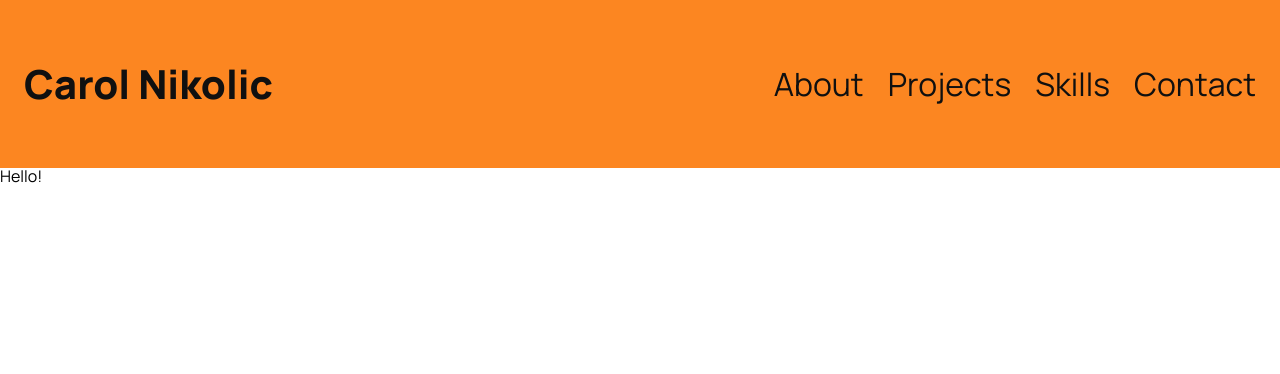
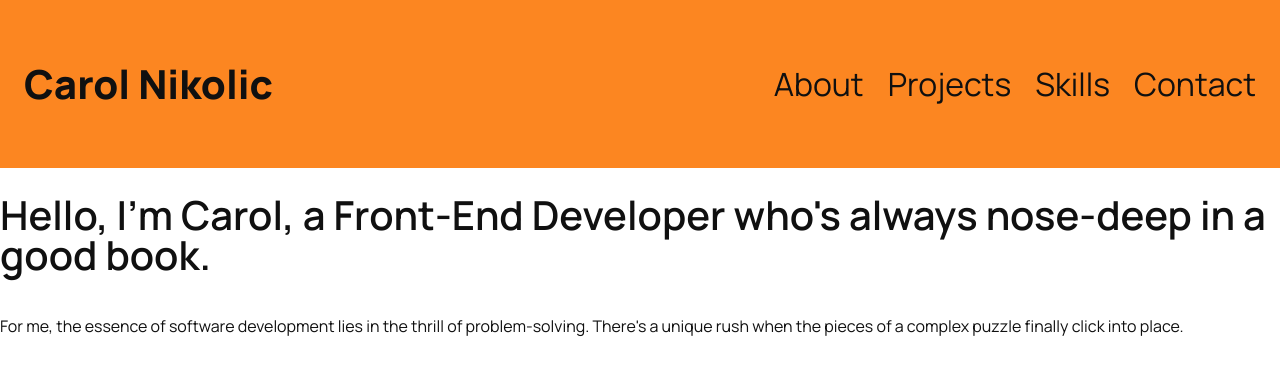
Before and after one commit to CarolANikolic/portfolio, a Next.js app: page / in a window 1280 px wide. Shown: the top 374 px of the page. Built offline with nearby package versions, Linux system fonts and the light colour scheme.

Commit message:
feat: create component for heading and text and add the first section title and text on main.

```diff
--- a/app/globals.css
+++ b/app/globals.css
@@ -39,7 +39,7 @@ table {
 
   /* Font-weight */
   --fw-lighter: 400;
-  --fw-darker: 500;
+  --fw-darker: 600;
 
   /* Line-height */
   --height-text: 1.5;
@@ -73,6 +73,14 @@ main {
 	margin: 0 auto;
 }
 
+h1, h2, h3, h4, h5, h6 {
+  font-weight: var(--height-heading);
+}
+
+p {
+  font-weight: var(--height-text);
+}
+
 @media  screen and (min-width: 1024px) {
   :root {
       --fs-medium: 1.75rem;
--- a/app/page.js
+++ b/app/page.js
@@ -1,9 +1,25 @@
+import TitleAndText from "@/components/TitleAndText";
 
 
 export default function Home() {
   return (
     <main>
-      Hello!
+      <TitleAndText
+        title="h1"
+        titleContent="Hello, I’m Carol, a Front-End Developer who's always nose-deep in a good book."
+        text=""
+        alignment="left"
+        color="boldBlack"
+        fontSize="big"
+        />
+
+      <TitleAndText
+        title="p"
+        text="For me, the essence of software development lies in the thrill of problem-solving. There's a unique rush when the pieces of a complex puzzle finally click into place."
+        alignment="left"
+        color="regularBlack"
+        fontSize="small"
+        />
     </main>
   );
 }
--- /dev/null
+++ b/components/TitleAndText/index.js
@@ -0,0 +1,32 @@
+import styles from "./index.module.css";
+
+export default function TitleAndText(props) {
+    const { title, titleContent, text, alignment, color, fontSize } = props;
+
+    // Determine the alignment, color, and font size classes based on the props
+    const alignmentClass = styles[`${alignment}Align`];
+    const colorClass = styles[`${color}Color`];
+    const fontSizeClass = styles[`${fontSize}Font`];
+
+    return (
+        <div>
+            {title === "h1" ? (
+                <h1 className={`${alignmentClass} ${colorClass} ${fontSizeClass}`}>
+                    {titleContent}
+                </h1>
+            ) : title === "h2" ? (
+                <h2 className={`${alignmentClass} ${colorClass} ${fontSizeClass}`}>
+                    {titleContent}
+                </h2>
+            ) : title === "h3" ? (
+                <h3 className={`${alignmentClass} ${colorClass} ${fontSizeClass}`}>
+                    {titleContent}
+                </h3>
+            ) : (
+                <p className={`${alignmentClass} ${colorClass} ${fontSizeClass}`}>
+                    {text}
+                </p>
+            )}
+        </div>
+    );
+}
--- /dev/null
+++ b/components/TitleAndText/index.module.css
@@ -0,0 +1,38 @@
+/* index.module.css */
+.boldBlackColor {
+    color: var(--black);
+    font-weight: var(--fw-darker);
+}
+
+.regularBlackColor {
+    color: var(--black);
+    font-weight: var(--fw-lighter);
+}
+
+.leftAlign {
+    text-align: left;
+}
+
+.centerAlign {
+    text-align: center;
+}
+
+.rightAlign {
+    text-align: right;
+}
+
+.miniFont {
+    font-size: var(--fs-mini);
+}
+
+.smallFont {
+    font-size: var(--fs-small);
+}
+
+.mediumFont {
+    font-size: var(--fs-medium);
+}
+
+.bigFont {
+    font-size: var(--fs-big);
+}
```
